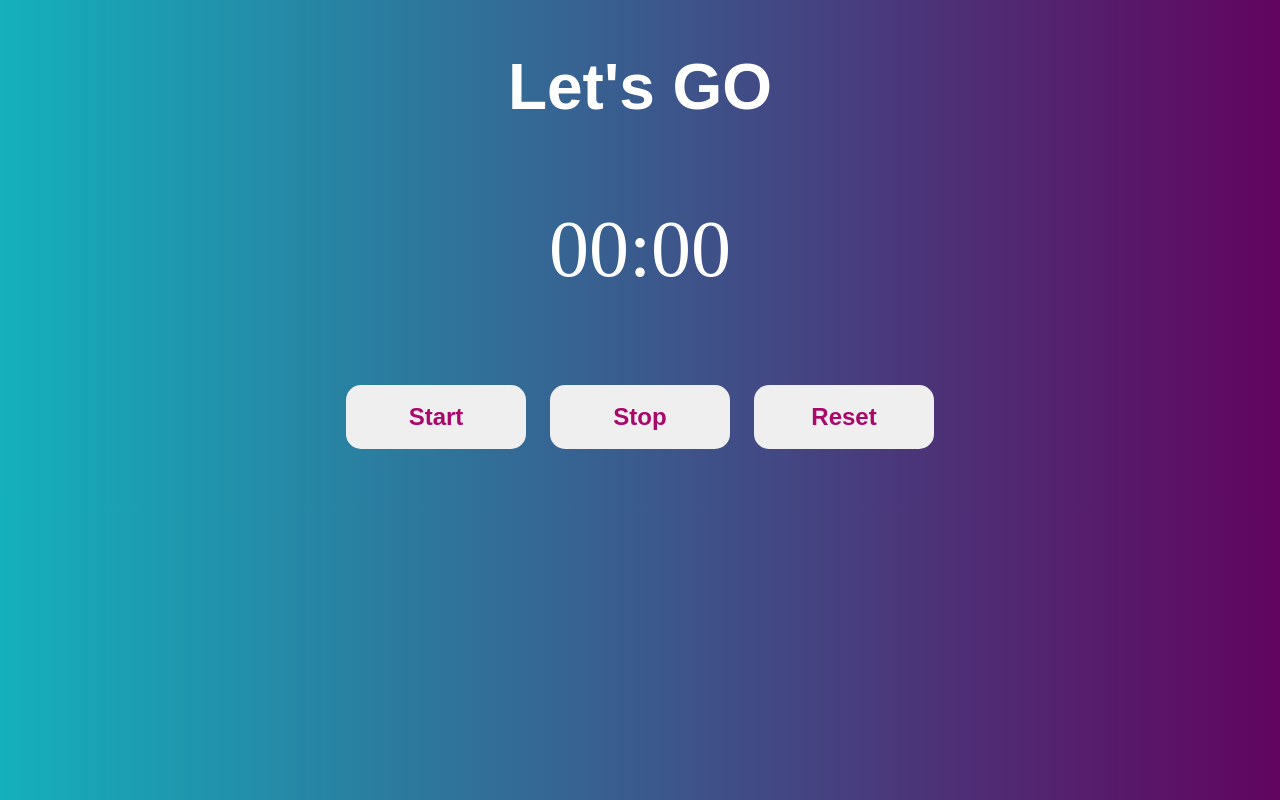
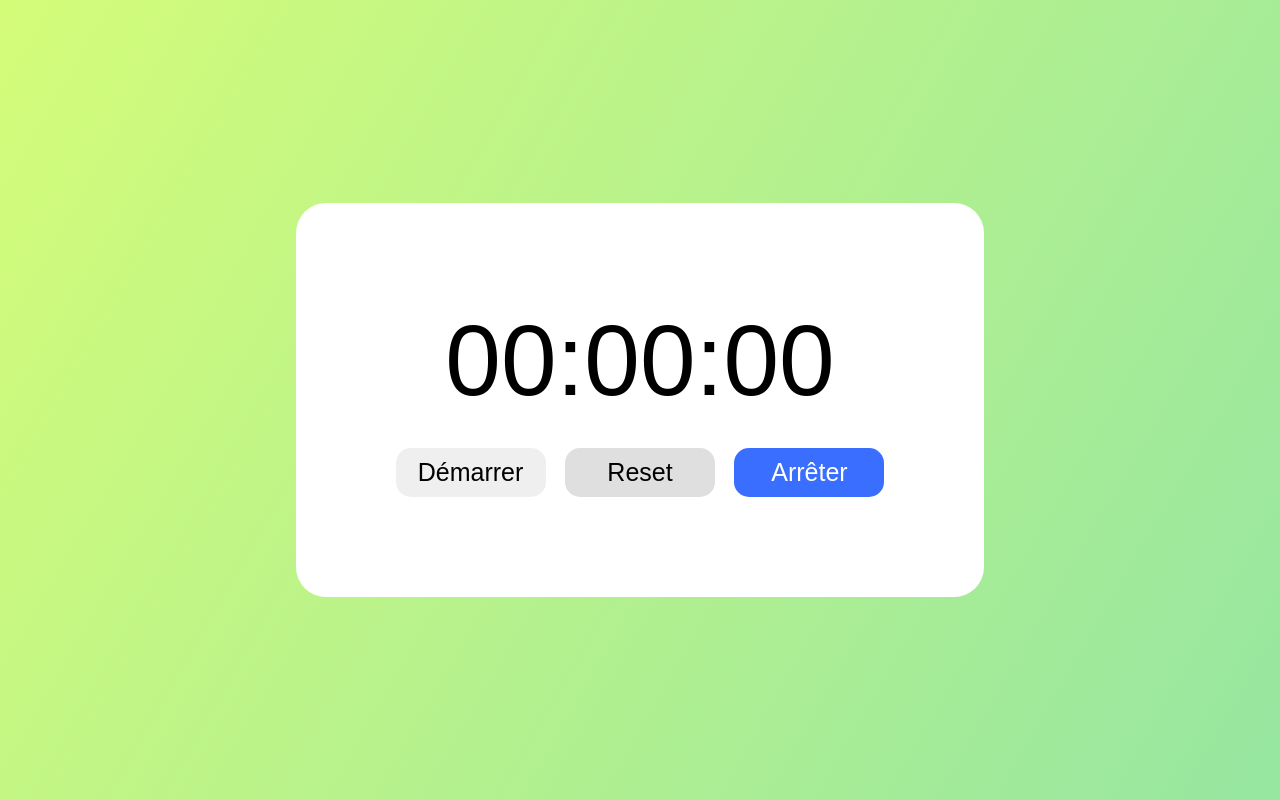
Before and after one commit to carla-piazza1/oclock, a PHP site: page /view/chronometre.php in a window 1280 px wide. Run offline with PHP 8.4, Linux system fonts and the light colour scheme.

Commit message:
projet fini

```diff
--- a/public/css/chronometre.css
+++ b/public/css/chronometre.css
@@ -1,36 +1,48 @@
-body{
-    margin: 0%;
-    padding: 0%;
-    background: linear-gradient(to right, #14b0bb, #61045F);
-    overflow: hidden;
+* {
+    margin: 0;
+    padding: 0;
+    box-sizing: border-box;
 }
-.container{
-    margin: 50px auto;
+
+body {
+    height: 100vh;
+    display: flex;
+    justify-content: center;
+    align-items: center;
+    font-family: sans-serif;
+    background-image: linear-gradient(120deg, #d4fc79 0%, #96e6a1 100%);
+}
+
+#wrapper {
+    padding: 100px;
+    border-radius: 30px;
+    background-color: white;
+}
+
+#chrono {
     text-align: center;
+    font-size: 100px;
+    margin-bottom: 30px;
 }
-h1{
-    font-size: 4em;
-    font-family: Arial, Helvetica, sans-serif;
-    color: #ffff;
+
+button {
+    font-size: 25px;
+    width: 150px;
+    padding: 10px;
+    border: none;
+    border-radius: 15px;
+    cursor: pointer;
 }
-#time{
-    font-size: 5em;
-    color: #ffff;
+
+button:not(:last-child) {
+    margin-right: 15px;
 }
-button{
-    border: none;
-    padding: 18px 10px;
-    font-size: 1.5em;
-    width: 180px;
-    margin: 10px;
-    border-radius: 15px;
-    color: #AA076B;
-    font-weight: bold;
+
+button:nth-child(2) {
+    background-color: #dfdfdf;
 }
-button:hover{
-    cursor: pointer;
-    background-color: transparent;
-    color: #ffff;
-    transition: 0.4s;
-    border: none;
+
+button:last-child {
+    background-color: #3a6eff;
+    color: white;
 }
--- a/public/js/chronometre.js
+++ b/public/js/chronometre.js
@@ -1,51 +1,79 @@
 document.addEventListener('DOMContentLoaded', (event) => {
-    window.onload = function(){
-        var seconds = 00;
-        var tens = 00;
-        var OutputSeconds = document.getElementById("second");
-        var OutputTens = document.getElementById("tens");
-        var buttonStart = document.getElementById("btn-start");
-        var buttonStop = document.getElementById("btn-stop");
-        var buttonReset = document.getElementById("btn-reset");
-        var Interval;
+let chrono = document.getElementById("chrono");
+let resetBtn = document.getElementById("reset");
+let stopBtn = document.getElementById("stop");
+let startBtn = document.getElementById("start");
 
-        buttonStart.addEventListener('click', () => {
-            clearInterval(Interval);
-            Interval = setInterval(startTimer, 10);  // millisecond 10 = 0.01 second
-        });
+let heures = 0;
+let minutes = 0;
+let secondes = 0;
 
-        buttonStop.addEventListener('click', () => {
-            clearInterval(Interval);
-        });
+let timeout;
 
-        buttonReset.addEventListener('click', () => {
-            clearInterval(Interval);
-            tens = "00";
-            seconds = "00";
-            OutputSeconds.innerHTML = seconds;
-            OutputTens.innerHTML = tens;
-        });
+let estArrete = true;
 
-        function startTimer(){
-            tens++;
-            if(tens <= 9){
-                OutputTens.innerHTML = "0" + tens;
-            }
+const demarrer = () => {
+  if (estArrete) {
+    estArrete = false;
+    defilerTemps();
+  }
+};
 
-            if(tens > 9){
-                OutputTens.innerHTML = tens;
-            }
+const arreter = () => {
+  if (!estArrete) {
+    estArrete = true;
+    clearTimeout(timeout);
+  }
+};
 
-            if(tens > 99){
-                seconds++;
-                OutputSeconds.innerHTML = "0" + seconds;
-                tens = 0;
-                OutputTens.innerHTML = "0" + 0;
-            }
+const defilerTemps = () => {
+  if (estArrete) return;
 
-            if(seconds > 9){
-                OutputSeconds.innerHTML = seconds;
-            }
-        }
-    }
+  secondes = parseInt(secondes);
+  minutes = parseInt(minutes);
+  heures = parseInt(heures);
+
+  secondes++;
+
+  if (secondes == 60) {
+    minutes++;
+    secondes = 0;
+  }
+
+  if (minutes == 60) {
+    heures++;
+    minutes = 0;
+  }
+
+  //   affichage
+  if (secondes < 10) {
+    secondes = "0" + secondes;
+  }
+
+  if (minutes < 10) {
+    minutes = "0" + minutes;
+  }
+
+  if (heures < 10) {
+    heures = "0" + heures;
+  }
+
+  chrono.textContent = `${heures}:${minutes}:${secondes}`;
+
+  timeout = setTimeout(defilerTemps, 1000);
+};
+
+const reset = () => {
+  chrono.textContent = "00:00:00";
+  estArrete = true;
+  heures = 0;
+  minutes = 0;
+  secondes = 0;
+  clearTimeout(timeout);
+};
+
+startBtn.addEventListener("click", demarrer);
+stopBtn.addEventListener("click", arreter);
+resetBtn.addEventListener("click", reset);
+
 })
--- a/view/chronometre.php
+++ b/view/chronometre.php
@@ -1,20 +1,28 @@
 <!DOCTYPE html>
 <html lang="en">
-<head>
-    <meta charset="UTF-8">
-    <meta http-equiv="X-UA-Compatible" content="IE=edge">
-    <meta name="viewport" content="width=device-width, initial-scale=1.0">
-    <title>Chronometre</title>
-    <script src="../public/js/chronometre.js"></script>
-    <link rel="stylesheet" href="../public/css/chronometre.css">
-</head>
-<body>
-    <div class="container">
-        <h1>Let's GO</h1>
-        <p id="time"><span id="second">00</span>:<span id="tens">00</span></p>
-        <button id="btn-start">Start</button>
-        <button id="btn-stop">Stop</button>
-        <button id="btn-reset">Reset</button>
+  <head>
+    <meta charset="UTF-8" />
+    <meta http-equiv="X-UA-Compatible" content="IE=edge" />
+    <meta
+      name="viewport"
+      content="width=
+    , initial-scale=1.0"
+    />
+    <link rel="stylesheet" href="../public/css/chronometre.css" />
+    <script type="text/javascript" src="../public/js/chronometre.js"></script>
+
+    <title>Chronomètre</title>
+  </head>
+  <body>
+    <div id="wrapper">
+      <div id="chrono">00:00:00</div>
+      <div id="buttons">
+        <button id="start" class="button">Démarrer</button>
+        <button id="reset" class="button">Reset</button>
+        <button id="stop" class="button">Arrêter</button>
+
+      </div>
     </div>
-</body>
+
+  </body>
 </html>
--- a/view/horloge.php
+++ b/view/horloge.php
@@ -6,6 +6,7 @@
     <meta name="viewport" content="width=device-width, initial-scale=1.0">
     <link rel="stylesheet" href="../public/css/horloge.css">
     <script type="text/javascript" src="../public/js/horloge.js"></script>
+
 
     <title>Horloge</title>
 </head>
```
Also changed, not shown: public/css/reveil.css (+4 -4 lines).
